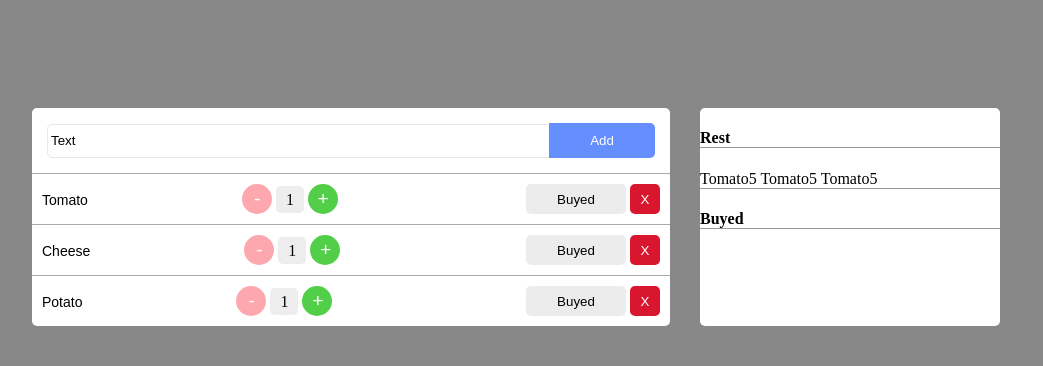
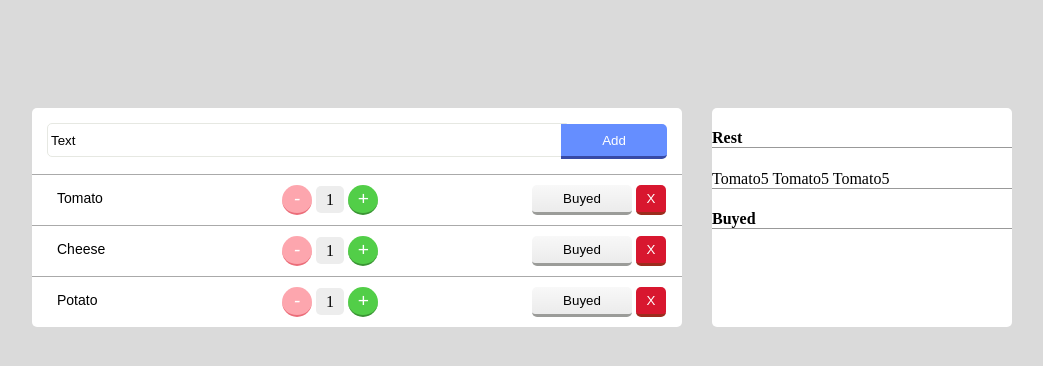
Before and after one commit to SpaceDigi/Fork, a plain HTML site: page index.html in a window 1280 px wide. Shown: the whole page, without its empty margins (126-1169 px from the left). Drawn offline with Linux system fonts and the light colour scheme.

Commit message:
html+css 0.001
q

```diff
--- a/index.html
+++ b/index.html
@@ -12,32 +12,39 @@
             <input id="input" value="Text"/>
             <button class="add_product">Add</button>
         </div>
-        <div class="product"><span class="text-product">Tomato</span>
+        <div class="product">
+            <div class="text-product">Tomato</div>
+            <div class="controls">
                 <button class="button delete">-</button>
                 <span class="counts">1</span>
                 <button class="button add">+</button>
-            <span class="state">
+            </div>
+            <div class="state">
                 <button class="buyed">Buyed</button>
                 <button class="remove">X</button>
-        </span>
+            </div>
         </div>
         <div class="product"><span class="text-product">Cheese</span>
+            <div class="controls">
                 <button class="button delete">-</button>
                 <span class="counts">1</span>
                 <button class="button add">+</button>
-            <span class="state">
+            </div>
+            <div class="state">
                 <button class="buyed">Buyed</button>
                 <button class="remove">X</button>
-        </span>
+            </div>
         </div>
         <div class="product"><span class="text-product">Potato</span>
+            <div class="controls">
                 <button class="button delete">-</button>
                 <span class="counts">1</span>
                 <button class="button add">+</button>
-            <span class="state">
+            </div>
+            <div class="state">
                 <button class="buyed">Buyed</button>
                 <button class="remove">X</button>
-        </span>
+            </div>
         </div>
     </div>
     <div class="buy-list">
--- a/styles.css
+++ b/styles.css
@@ -1,6 +1,6 @@
 
 html {
-    background-color: #888;
+    background-color: #dadada;
 }
 
 .buys {
@@ -21,7 +21,7 @@ html {
 
 #input {
     height: 26px;
-    width: 500px;
+    width: 512px;
     padding: 3px;
     border-bottom-left-radius: 5px;
     border-top-left-radius: 5px;
@@ -29,14 +29,17 @@ html {
 }
 
 .add_product {
+    cursor: pointer;
     margin-left: -10px;
     height: 35px;
     width: 106px;
     background-color: #658eff;
     color: #fff;
     border: 0px;
+    border-bottom: 3px #374aa6 solid;
     border-bottom-right-radius: 5px;
     border-top-right-radius: 5px;
+    transition-duration: 300ms;
 }
 
 .add_product:hover {
@@ -48,17 +51,22 @@ html {
 }
 
 .product {
+    display: flex;
     padding: 10px;
     border-top: 1px #aaa solid;
 }
 
 .text-product {
+    padding: 5px 0 0 15px;
+    text-align: left;
+    width: 200px;
     font-family: Arial;
     font-size: 14px;
-    padding-right: 150px;
 }
 
 .button {
+    transition-duration: 300ms;
+    cursor: pointer;
     width: 30px;
     height: 30px;
     text-align: center;
@@ -69,15 +77,34 @@ html {
     border: 0px;
 }
 
+.controls {
+    width: 190px;
+    margin-left: 25px;
+    margin-right: 25px;
+}
+
 .add {
+    border-bottom: 2px #3a9434 solid;
+    cursor: pointer;
     background-color: #52ce48;
 }
 
+.add:hover {
+    background-color: #46b03e;
+}
+
 .delete {
+    border-bottom: 2px rgba(203, 12, 30, 0.37) solid;
+    cursor: pointer;
     background-color: rgba(249, 15, 37, 0.37);
 }
 
+.delete:hover {
+    background-color: rgba(198, 12, 29, 0.37);
+}
+
 .state {
+    margin-left: 35px;
     float: right;
 }
 
@@ -88,28 +115,42 @@ html {
 }
 
 .remove {
+    transition-duration: 300ms;
+    cursor: pointer;
     border: 0px;
     border-radius: 5px;
     width: 30px;
     height: 30px;
     background-color: #d8172f;
     color: #fff;
+    border-bottom: 3px #9c2c1d solid;
 }
-
+.remove:hover{
+    background-color: #b11c28;
+}
 .buyed {
-    background-color: #ececec;
+    transition-duration: 300ms;
+    cursor: pointer;
+    background: linear-gradient(transparent, rgba(0, 0, 0, .05)) #F8F8F8;
     border: 0px;
     border-radius: 5px;
     width: 100px;
     height: 30px;
+    border-bottom: #9b9c99 3px solid;
 }
-.buy-list{
+
+.buyed:hover {
+    background: linear-gradient(transparent, rgba(0, 0, 0, .05)) #acacac;
+}
+
+.buy-list {
     border-radius: 5px;
     width: 300px;
     margin-top: 100px;
     margin-left: 30px;
     background-color: #fff;
 }
-.border_btm{
+
+.border_btm {
     border-bottom: 1px #999 solid;
 }
```
Lines whose indentation alone changed are shown as unchanged.
